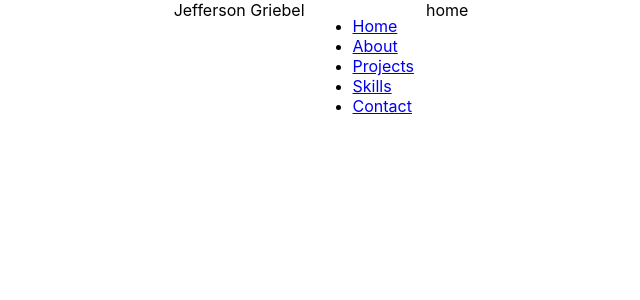
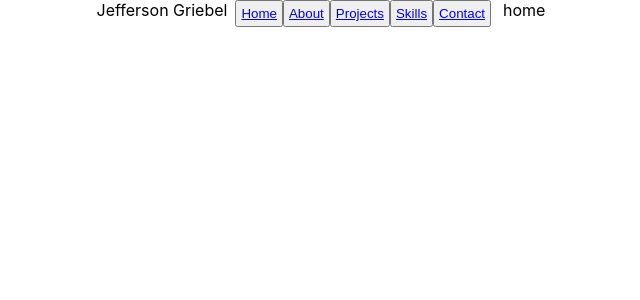
Before and after one commit to jcg0/jeffersong_, a React (Create React App) app: page / in a window 1280 px wide. Shown: the top 300 px of the page, without its empty margins (321-961 px from the left). Built offline with nearby package versions, Linux system fonts and the light colour scheme.

Commit message:
changed list items to buttons

```diff
--- a/src/pages/About.js
+++ b/src/pages/About.js
@@ -1,7 +1,7 @@
 import React from "react";
 
 const About = () => {
-  return <div>hello</div>;
+  return <div>about</div>;
 };
 
 export default About;
--- a/src/pages/components/NavItems.js
+++ b/src/pages/components/NavItems.js
@@ -4,33 +4,21 @@ import "./NavItems.css";
 const NavItems = ({ handlePageChange }) => {
   return (
     <div>
-      <ul>
-        <li>
-          <a href="#home" onClick={() => handlePageChange("Home")}>
-            Home
-          </a>
-        </li>
-        <li>
-          <a href="#about" onClick={() => handlePageChange("About")}>
-            About
-          </a>
-        </li>
-        <li>
-          <a href="#projects" onClick={() => handlePageChange("Projects")}>
-            Projects
-          </a>
-        </li>
-        <li>
-          <a href="#skills" onClick={() => handlePageChange("Skills")}>
-            Skills
-          </a>
-        </li>
-        <li>
-          <a href="#contact" onClick={() => handlePageChange("Contact")}>
-            Contact
-          </a>
-        </li>
-      </ul>
+      <button onClick={() => handlePageChange("Home")}>
+        <a href="#home">Home</a>
+      </button>
+      <button onClick={() => handlePageChange("About")}>
+        <a href="#about">About</a>
+      </button>
+      <button onClick={() => handlePageChange("Projects")}>
+        <a href="#projects">Projects</a>
+      </button>
+      <button onClick={() => handlePageChange("Skills")}>
+        <a href="#skills">Skills</a>
+      </button>
+      <button onClick={() => handlePageChange("Contact")}>
+        <a href="#contact">Contact</a>
+      </button>
     </div>
   );
 };
```
